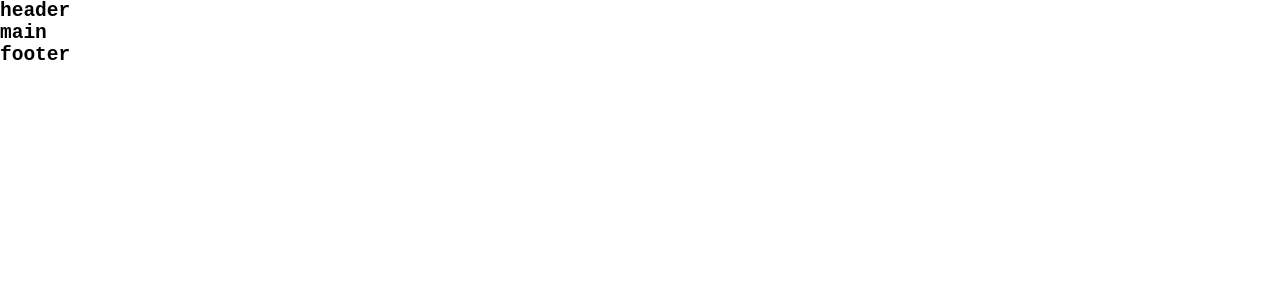
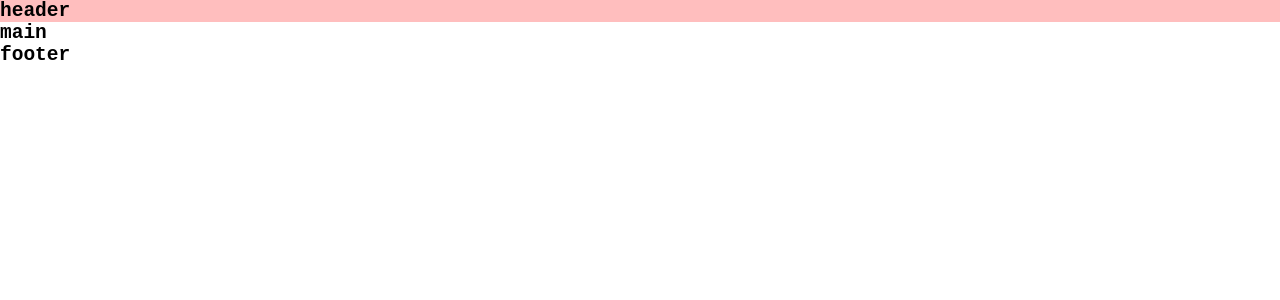
Before and after one commit to CarloDM/proj-html-vuejs, a Vue app: page / in a window 1280 px wide. Shown: the top 300 px of the page. Built offline with nearby package versions, Linux system fonts and the light colour scheme.

Commit message:
set scss priciple structure

```diff
--- a/src/App.vue
+++ b/src/App.vue
@@ -17,13 +17,14 @@ export default {
 
 <template>
 
-  <Header/>
+  <Header class="debug"/>
   <Main/>
   <Footer/>
 
 </template>
 
 
-<style>
+<style lang="scss">
+@import './scss/main.scss';
 
 </style>
--- a/src/style.css
+++ b/src/debug.css
@@ -1,9 +1,4 @@
-/* reset  */
-*{
-  margin: 0;
-  padding: 0;
-  box-sizing: border-box;
-}
+
 /* --------debug */
 .debug {
   background-color: rgba(255, 0, 0, 0.253);
@@ -14,8 +9,3 @@
   background-color: rgba(0, 255, 13, 0.253);
   border: 1x solid black;
 }
-
-/* ------generals */
-body{
-  font-family: monospace;
-}
--- a/src/main.js
+++ b/src/main.js
@@ -1,5 +1,5 @@
 import { createApp } from 'vue'
-import './style.css'
+import './debug.css'
 import App from './App.vue'
 
 createApp(App).mount('#app')
--- /dev/null
+++ b/src/scss/general.scss
@@ -0,0 +1,11 @@
+/* reset  */
+*{
+  margin: 0;
+  padding: 0;
+  box-sizing: border-box;
+}
+
+/* ------generals */
+body{
+  font-family: monospace;
+}
--- a/src/scss/main.scss
+++ b/src/scss/main.scss
@@ -0,0 +1,3 @@
+@use './var.scss' as * ;
+
+@import './general.scss';
```
